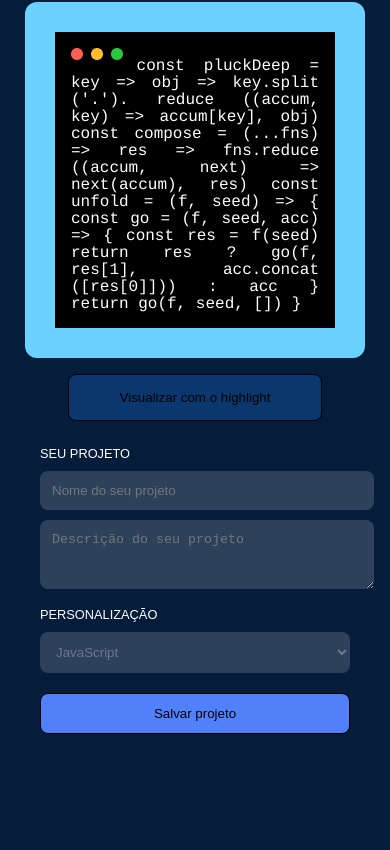
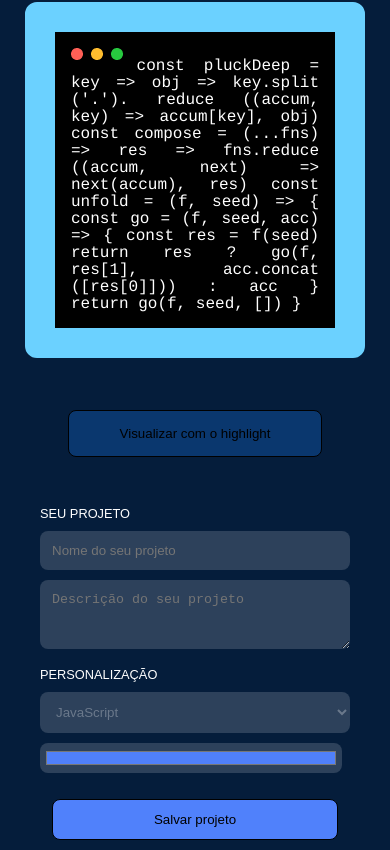
Before and after one commit to glsvitoria/alura-challenges-front-end, a plain HTML site: page index.html in a window 390 px wide. Shown: the part 491-1341 px from the top of the page. Before the commit the page ends 1262 px from the top, so only its background shows below. Drawn offline with Linux system fonts and the light colour scheme.

Commit message:
Ajustando o alinhamento da aba Meu Projeto e atrelando ele a versão mobile. Adicionando o input de cor e dando a cor certa para ele

```diff
--- a/index.html
+++ b/index.html
@@ -61,6 +61,7 @@
                     <option>HTML</option>
                     <option>CSS</option>
                 </select>
+                <input class="input-projeto" id="input-cor" type="color" value="#5080fb">
                 <input class="input-projeto" id="botao-enviar" type="submit" value="Salvar projeto">
             </section>
         </div>
--- a/style.css
+++ b/style.css
@@ -139,7 +139,8 @@ code pre {
 }
 
 .detalhes-projeto {
-    display: inline-block;
+    display: flex;
+    flex-direction: column;
     padding: 10px;
     color: white;
     width: 20%;
@@ -159,17 +160,26 @@ code pre {
     border-radius: 8px;
     background-color: rgba(255, 255, 255, 0.16);
     border: 0;
-    width: 100%;
+    width: calc(100% - 24px);
     color: rgba(255, 255, 255, 0.295);
 }
 
+#input-linguagem {
+    width: 100%;
+}
+
+#input-cor {
+    padding: 4px;
+    height: 30px;
+    width: calc(100% - 8px);
+}
 
 #botao-enviar {
     background-color: #5081FB;
     color: black;
-    margin-top: 20px;
     transition: 800ms;
     border: 1px solid black;
+    margin: 16px auto 0 auto;
 }
 
 #botao-enviar:hover {
@@ -232,7 +242,7 @@ code pre {
 
     .detalhes-projeto {
         width: 100%;
-        top: 70px;
+        top: 130px;
         position: relative;
     }
 
```
